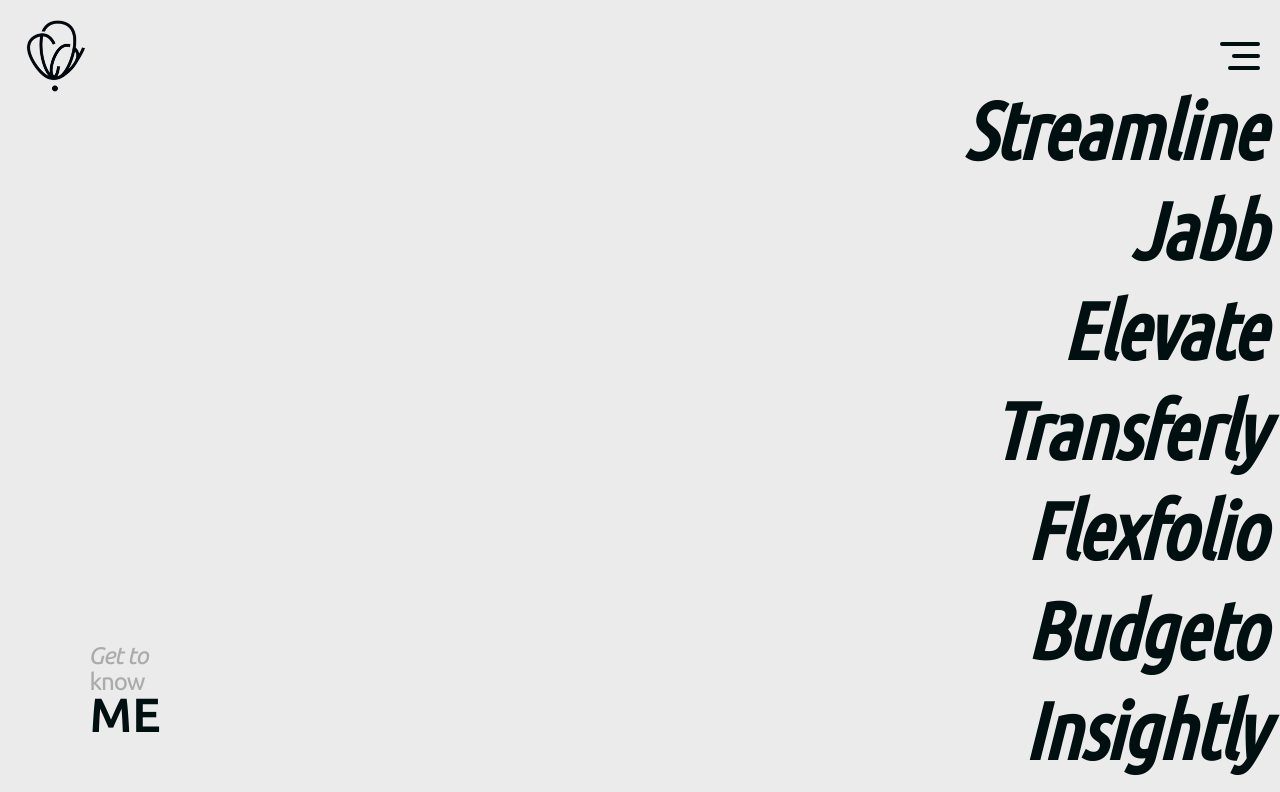
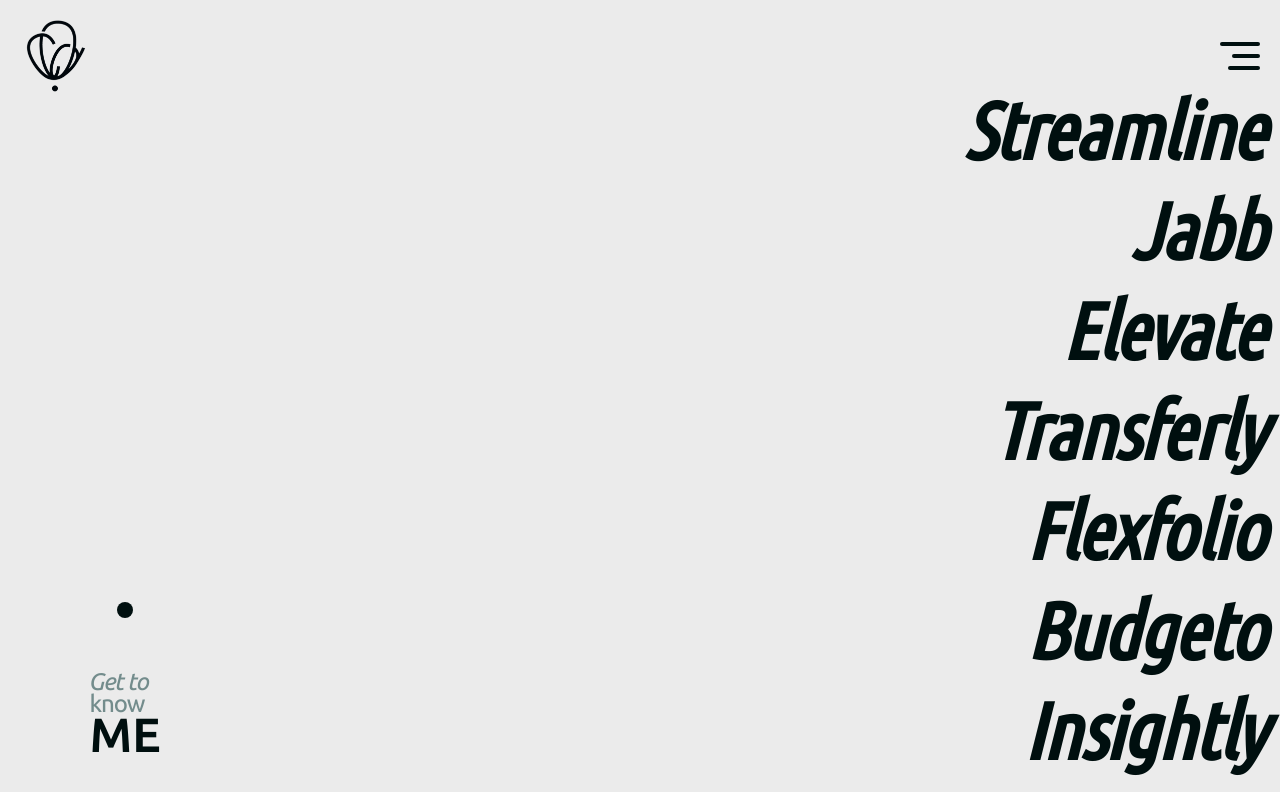
Before and after one commit to CODonnie/Donnie, a React (Vite) app: page / in a window 1280 px wide. Shown: the top 792 px of the page. Built offline with nearby package versions, Linux system fonts and the light colour scheme.

Commit message:
welcme page: bounce animation

```diff
--- a/src/index.css
+++ b/src/index.css
@@ -10,13 +10,13 @@
     --color-foreground: hsl(var(--foreground));
     --color-background: hsl(var(--background));
     --animate-bounceTwice: bounceTwice 1s ease-in-out;
+    --animate-bounceInfinite: bounceInfinite 1s infinite;
     --animate-slideout: slideout 0.3s ease-in-out;
 }
 
 @keyframes bounceTwice {
   0% {
     transform: translateY(-100%);
-    opacity: 0;
     animation-timing-function: cubic-bezier(0.8, 0, 1, 1); /* fall fast */
   }
 
@@ -32,13 +32,27 @@
   }
 
   80% {
-    transform: translateY(-5);
+    transform: translateY(-5%);
     animation-timing-function: ease-out;
   }
 
   100% {
     transform: translateY(0);
     opacity: 1;
+  }
+}
+@keyframes bounceInfinite {
+   0% {
+    transform: translateY(-100px);
+    animation-timing-function: cubic-bezier(0.8, 0, 1, 1); /* fall */
+  }
+  50% {
+    transform: translateY(0px);
+    animation-timing-function: cubic-bezier(0, 0, 0.2, 1); /* up */
+  }
+  100% {
+    transform: translateY(-100px);
+    animation-timing-function: cubic-bezier(0.8, 0, 1, 1); /* fall */
   }
 }
 
@@ -49,7 +63,7 @@
     }
     to {
         transform: translateX(-100%);
-        opacity: 0;
+
  }
 }
 
@@ -60,7 +74,7 @@
         --primary: 180 100% 90%;
         --primary-foreground: 180 100% 14%;
         --accent: 180 100% 46%;
-        --muted: 0 0% 67%;
+        --muted: 180 10% 50%;
     }
 
     .dark {
@@ -69,7 +83,7 @@
         --primary: 180 100% 90%;
         --primary-foreground: 180 100% 14%;
         --accent: 180 100% 46%;
-        --muted: 0 0% 67%;
+        --muted: 180 10% 50%;
     }
 
     p {
--- a/src/pages/Welcome.jsx
+++ b/src/pages/Welcome.jsx
@@ -16,9 +16,10 @@ const Welcome = () => {
   }, [project]);
   return (
     <div className="">
-      <div className='fixed top-[80%] left-[7%] flex flex-col items-center justify-end gap-0 h-[100px] cursor-pointer'>
-        <p className='condensed text-2xl italic absolute top-0 left-0 text-muted'>Get to</p>
-        <p className='condensed text-2xl absolute top-6.5 left-0 text-muted'>know</p>
+      <div className='fixed top-[80%] left-[7%] flex flex-col items-center justify-end gap-0 h-[120px] cursor-pointer'>
+        <div className='absolute top-3 bg-foreground rounded-full w-4 h-4 animate-bounceInfinite'></div>
+        <p className='condensed text-2xl italic absolute top-6.5 left-0 text-muted'>Get to</p>
+        <p className='condensed text-2xl absolute top-12 left-0 text-muted'>know</p>
         <p className='text-5xl font-bold'>ME</p>
       </div>
       {/* Navbar */}
@@ -27,7 +28,7 @@ const Welcome = () => {
         {project.map((items, index) => (
           <div key={index} className="flex flex-col items-end mx-4 group">
             <div className='flex items-center justify-end'>
-              <p className='font-semibold text-muted opacity-0 group-hover:opacity-100 group-hover:animate-slideout transition-all duration-300'>{items.info}</p>
+              <p className='font-normal pr-2 text-muted opacity-0 group-hover:opacity-100 group-hover:animate-slideout transition-all duration-300'>{items.info}</p>
               {visibleIndexes.includes(index) && (
                 <h2
                   className="text-[5rem] cursor-pointer font-extrabold leading-tight italic animate-bounceTwice transition-all"
--- a/tailwind.config.js
+++ b/tailwind.config.js
@@ -2,7 +2,7 @@
 export default {
   content: [
     "./index.html",
-    "./src/**/*.{js,jsx,ts,tsx}", // adjust as needed
+    "./src/**/*.{js,jsx,ts,tsx}",
   ],
   theme: {
     extend: {
@@ -17,5 +17,5 @@ export default {
     },
   },
   plugins: [],
-  darkMode: "class", // enables `.dark` class-based dark mode
+  darkMode: "class",
 };
```
